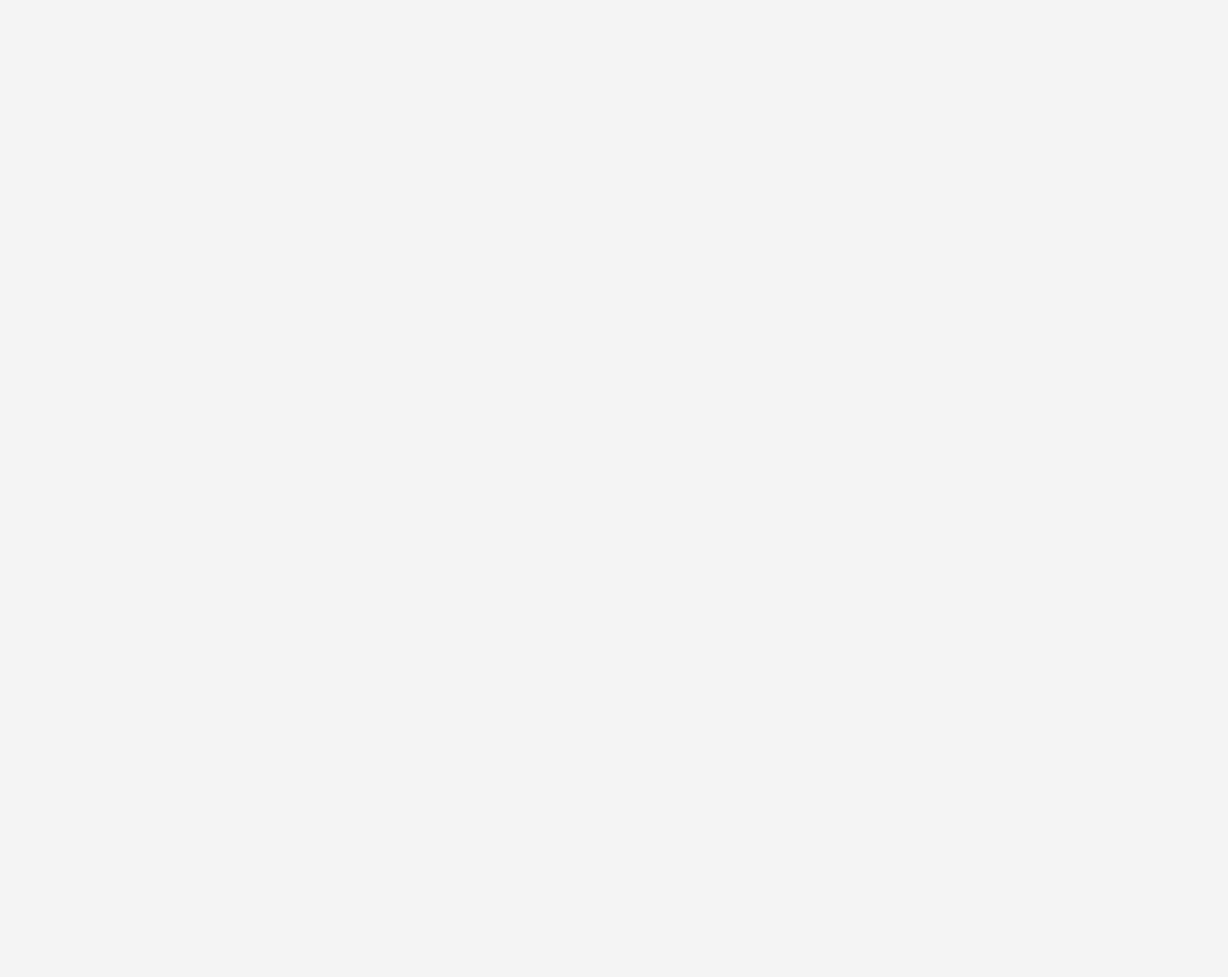
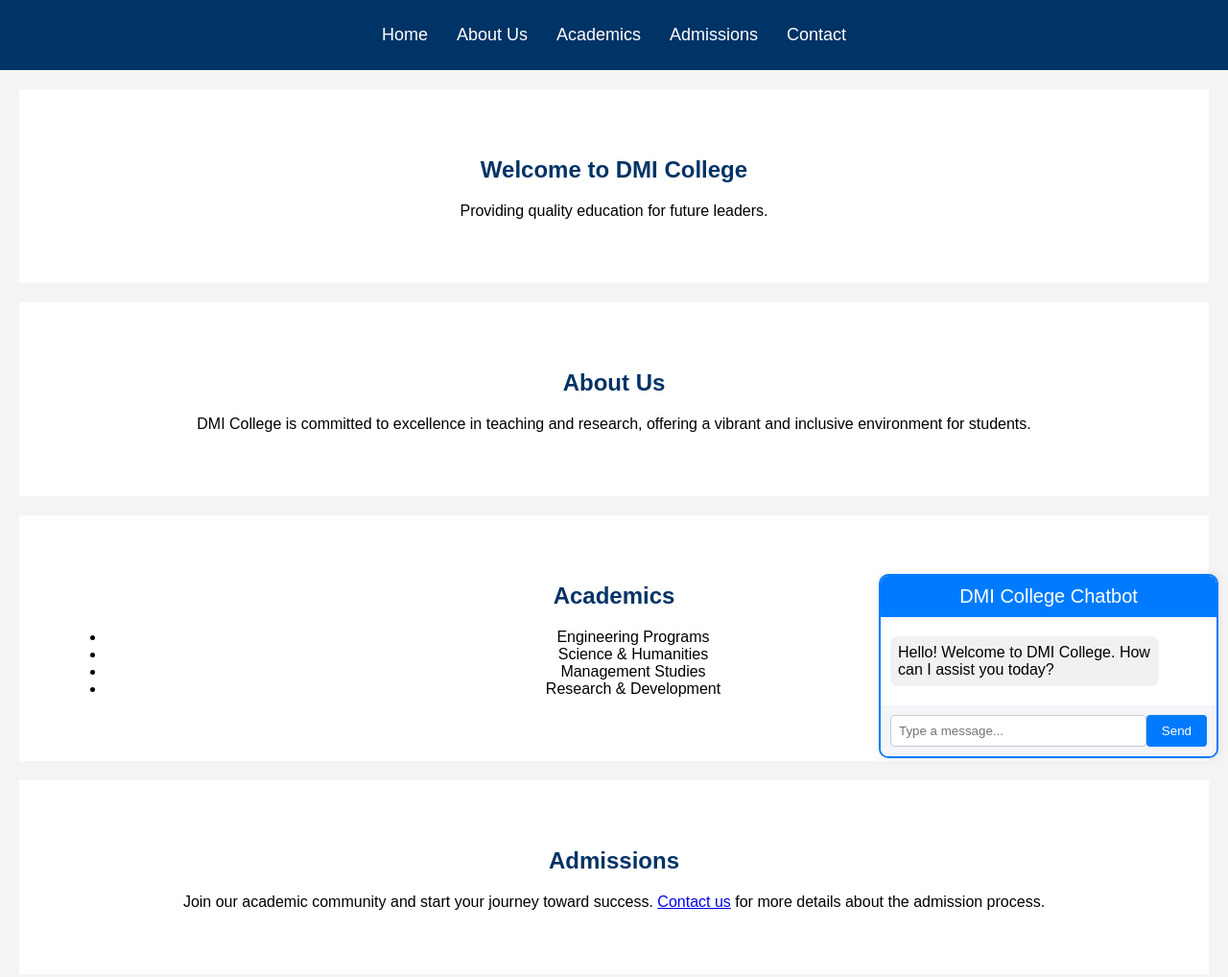
Before and after one commit to Rencyrency/Rency, a plain HTML site: page index.html in a window 1280 px wide. Shown: the top 1018 px of the page at 96% size. Before the commit the page ends 800 px from the top, so only its background shows below. Drawn offline with Linux system fonts and the light colour scheme.

Commit message:
Update index.html

```diff
--- a/index.html
+++ b/index.html
@@ -1,100 +1,242 @@
 <!DOCTYPE html>
 <html lang="en">
-
 <head>
     <meta charset="UTF-8">
     <meta name="viewport" content="width=device-width, initial-scale=1.0">
-    <title>Your Website</title>
+    <title>DMI College</title>
     <style>
-        /* General Reset */
-        * {
+        /* General Styles */
+        body {
+            font-family: 'Arial', sans-serif;
             margin: 0;
             padding: 0;
-            box-sizing: border-box;
-        }
-
-        body {
-            font-family: Arial, sans-serif;
             background-color: #f4f4f4;
-            color: #333;
-            display: flex;
-            min-height: 100vh;
-            margin: 0;
         }
 
         header {
-            background-color: #35424a;
-            color: white;
-            padding: 20px;
-            text-align: center;
-            width: 100%;
-            position: fixed;
-            top: 0;
-            left: 250px;
+            background-color: #003366;
+            padding: 10px;
         }
 
-        .sidebar {
-            width: 250px;
-            background-color: #35424a;
-            color: white;
-            padding: 20px;
-            height: 100%;
-            position: fixed;
-            top: 0;
-            left: 0;
+        nav ul {
+            list-style: none;
             display: flex;
-            flex-direction: column;
-        }
-
-        .sidebar ul {
-            list-style: none;
+            justify-content: center;
             padding: 0;
         }
 
-        .sidebar ul li {
-            margin: 10px 0;
-        }
-
-        .sidebar ul li a {
-            color: white;
-            text-decoration: none;
-            display: block;
-            padding: 10px;
-            border-radius: 5px;
-        }
-
-        .sidebar ul li a:hover {
-            background-color: #555;
-        }
-
-        .content {
-            margin-left: 250px;
-            padding: 80px 20px;
-            flex: 1;
-        }
-
-        .top-nav {
-            background-color: #f4f4f4;
-            padding: 10px;
-            border-bottom: 1px solid #ccc;
-        }
-
-        .top-nav ul {
-            list-style: none;
-            padding: 0;
-            margin: 0;
-            display: flex;
-            justify-content: center;
-        }
-
-        .top-nav ul li {
+        nav ul li {
             margin: 0 15px;
         }
 
-        .top-nav ul li a {
+        nav ul li a {
+            color: #fff;
             text-decoration: none;
-            color: #333;
+            font-size: 18px;
         }
 
-        section {
-            display
+        .section {
+            padding: 50px;
+            text-align: center;
+            background-color: #fff;
+            margin: 20px;
+        }
+
+        h1, h2 {
+            color: #003366;
+            margin-bottom: 20px;
+        }
+
+        footer {
+            background-color: #003366;
+            color: #fff;
+            text-align: center;
+            padding: 10px;
+            position: relative;
+            bottom: 0;
+            width: 100%;
+        }
+
+        /* Chatbot Styles */
+        .chat-container {
+            width: 350px;
+            border: 2px solid #007bff;
+            border-radius: 10px;
+            background-color: white;
+            box-shadow: 0px 0px 10px rgba(0, 0, 0, 0.1);
+            position: fixed;
+            bottom: 10px;
+            right: 10px;
+        }
+
+        .chat-header {
+            background-color: #007bff;
+            color: white;
+            text-align: center;
+            padding: 10px;
+            font-size: 20px;
+            border-top-left-radius: 8px;
+            border-top-right-radius: 8px;
+        }
+
+        .chat-body {
+            padding: 10px;
+            max-height: 400px;
+            overflow-y: auto;
+        }
+
+        .message {
+            margin: 10px 0;
+            padding: 8px;
+            border-radius: 8px;
+            max-width: 80%;
+        }
+
+        .user-message {
+            background-color: #0084ff;
+            color: white;
+            align-self: flex-end;
+            text-align: right;
+            margin-left: auto;
+        }
+
+        .bot-message {
+            background-color: #f1f1f1;
+            color: black;
+        }
+
+        .chat-footer {
+            display: flex;
+            padding: 10px;
+            background-color: #f4f4f9;
+            border-bottom-left-radius: 8px;
+            border-bottom-right-radius: 8px;
+        }
+
+        input {
+            width: 80%;
+            padding: 8px;
+            border-radius: 4px;
+            border: 1px solid #ccc;
+        }
+
+        button {
+            width: 20%;
+            padding: 8px;
+            background-color: #007bff;
+            color: white;
+            border: none;
+            border-radius: 4px;
+            cursor: pointer;
+        }
+    </style>
+</head>
+<body>
+    <header>
+        <nav>
+            <ul>
+                <li><a href="#home">Home</a></li>
+                <li><a href="#about">About Us</a></li>
+                <li><a href="#academics">Academics</a></li>
+                <li><a href="#admissions">Admissions</a></li>
+                <li><a href="#contact">Contact</a></li>
+            </ul>
+        </nav>
+    </header>
+
+    <section id="home" class="section">
+        <h1>Welcome to DMI College</h1>
+        <p>Providing quality education for future leaders.</p>
+    </section>
+
+    <section id="about" class="section">
+        <h2>About Us</h2>
+        <p>DMI College is committed to excellence in teaching and research, offering a vibrant and inclusive environment for students.</p>
+    </section>
+
+    <section id="academics" class="section">
+        <h2>Academics</h2>
+        <ul>
+            <li>Engineering Programs</li>
+            <li>Science & Humanities</li>
+            <li>Management Studies</li>
+            <li>Research & Development</li>
+        </ul>
+    </section>
+
+    <section id="admissions" class="section">
+        <h2>Admissions</h2>
+        <p>Join our academic community and start your journey toward success. <a href="#contact">Contact us</a> for more details about the admission process.</p>
+    </section>
+
+    <section id="contact" class="section">
+        <h2>Contact Us</h2>
+        <p>Email: admissions@dmi.edu</p>
+        <p>Phone: +1234567890</p>
+        <p>Address: DMI College of Engineering, Chennai</p>
+    </section>
+
+    <footer>
+        <p>&copy; 2024 DMI College. All rights reserved.</p>
+    </footer>
+
+    <!-- Chatbot -->
+    <div class="chat-container">
+        <div class="chat-header">DMI College Chatbot</div>
+        <div class="chat-body" id="chat-body">
+            <div class="message bot-message">
+                Hello! Welcome to DMI College. How can I assist you today?
+            </div>
+        </div>
+        <div class="chat-footer">
+            <input type="text" id="user-input" placeholder="Type a message..." />
+            <button onclick="sendMessage()">Send</button>
+        </div>
+    </div>
+
+    <script>
+        const chatBody = document.getElementById('chat-body');
+
+        function sendMessage() {
+            const userInput = document.getElementById('user-input');
+            const message = userInput.value.trim();
+
+            if (message !== '') {
+                addUserMessage(message);
+                addBotReply(message);
+                userInput.value = '';
+            }
+        }
+
+        function addUserMessage(message) {
+            const userMessage = document.createElement('div');
+            userMessage.className = 'message user-message';
+            userMessage.textContent = message;
+            chatBody.appendChild(userMessage);
+            chatBody.scrollTop = chatBody.scrollHeight;
+        }
+
+        function addBotReply(message) {
+            let reply = '';
+
+            // Predefined responses
+            const responses = {
+                'hello': 'Hi there! How can I help you?',
+                'courses': 'Computer science and Engineering, Artificial Intelligence, Information Technology, Electronics and Communication Engineering, Electrical Engineering.',
+                'contact': 'You can contact the admission office at admissions@dmi.edu.',
+                'location': 'DMI College is located in Aralvaimozhi, Tamil Nadu.',
+                'bye': 'Goodbye! Have a great day!'
+            };
+
+            const lowerCaseMessage = message.toLowerCase();
+            reply = responses[lowerCaseMessage] || "I'm sorry, I don't have the answer to that. Please contact us for more info.";
+
+            const botMessage = document.createElement('div');
+            botMessage.className = 'message bot-message';
+            botMessage.textContent = reply;
+            chatBody.appendChild(botMessage);
+            chatBody.scrollTop = chatBody.scrollHeight;
+        }
+    </script>
+</body>
+</html>
```
